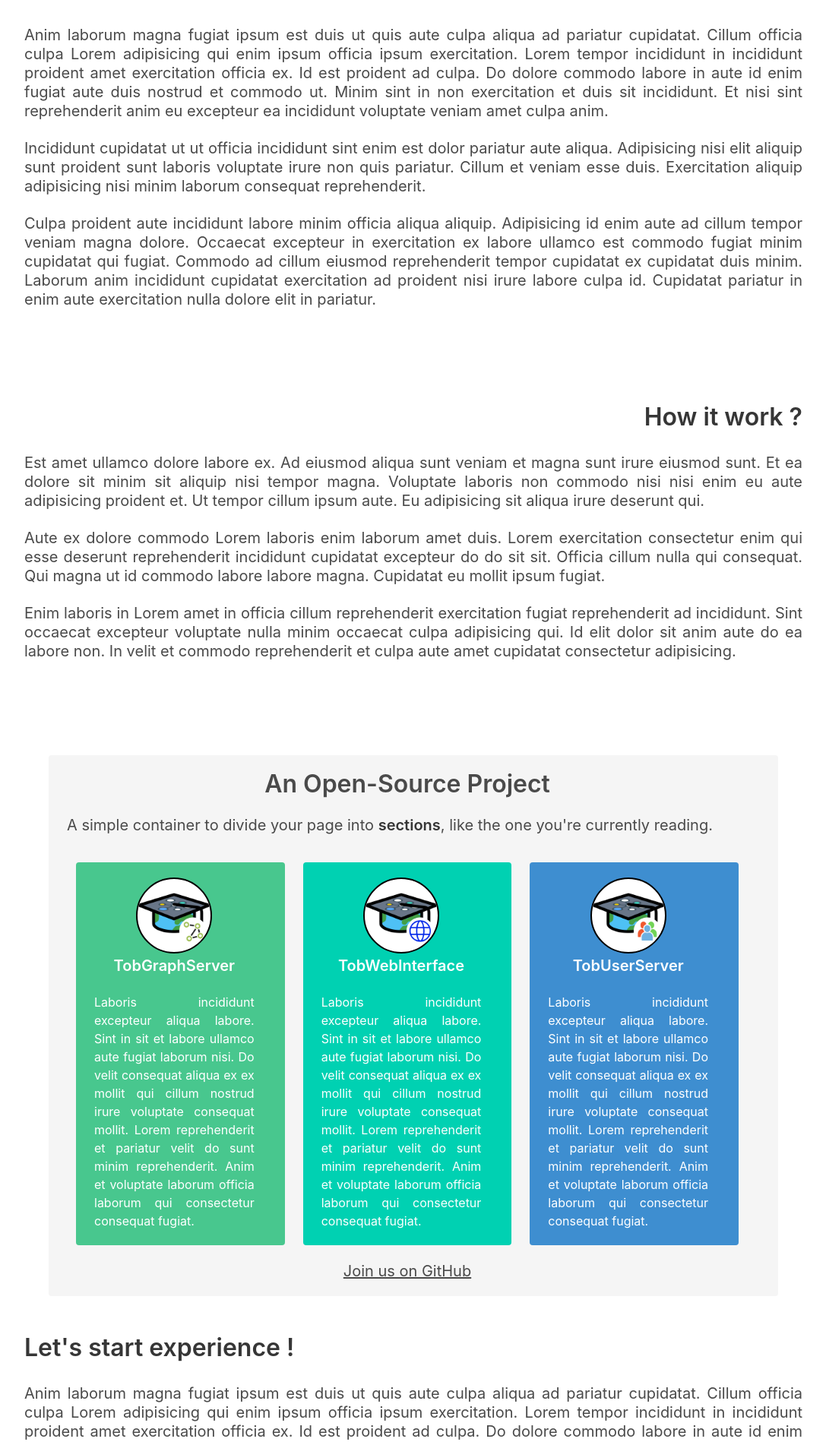
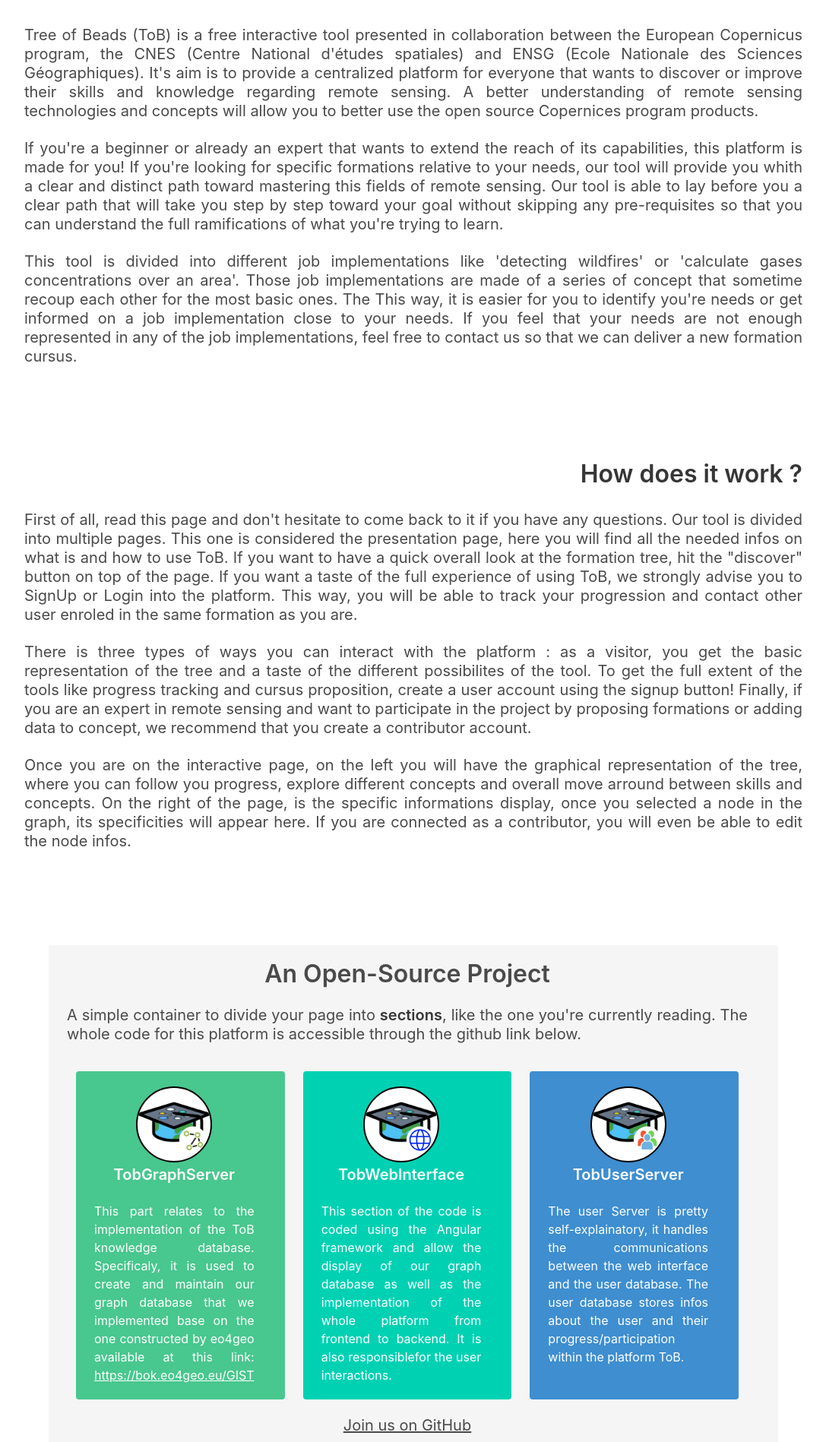
Before and after one commit to NRouyer38/TreeOfBeads, an Angular app in the folder TobWebInterface/frontend/: page / in a window 1280 px wide. Shown: the part 880-2778 px from the top of the page at 76% size, without its empty margins (96-1183 px from the left). Built offline with nearby package versions, Linux system fonts and the light colour scheme.

Commit message:
text added for the presentation page

```diff
--- a/TobWebInterface/frontend/src/app/home/discover/discover.component.html
+++ b/TobWebInterface/frontend/src/app/home/discover/discover.component.html
@@ -1,107 +1,157 @@
-<section id="discover" class="section" style="padding-left:10%; padding-right:10%;">
-  <h1 class="title" style="margin-bottom: 50px;">But what is Tree Of Beads ?</h1>
-  <h2 class="subtitle" style="text-align: justify;">
-    Anim laborum magna fugiat ipsum est duis ut quis aute culpa aliqua ad pariatur cupidatat. Cillum officia culpa Lorem
-    adipisicing qui enim ipsum officia ipsum exercitation. Lorem tempor incididunt in incididunt proident amet
-    exercitation officia ex. Id est proident ad culpa. Do dolore commodo labore in aute id enim fugiat aute duis nostrud
-    et commodo ut. Minim sint in non exercitation et duis sit incididunt. Et nisi sint reprehenderit anim eu excepteur
-    ea incididunt voluptate veniam amet culpa anim.
+<section
+  id="discover"
+  class="section"
+  style="padding-left: 10%; padding-right: 10%"
+>
+  <h1 class="title" style="margin-bottom: 50px">But what is Tree Of Beads ?</h1>
+  <h2 class="subtitle" style="text-align: justify">
+    Tree of Beads (ToB) is a free interactive tool presented in collaboration
+    between the European Copernicus program, the CNES (Centre National d'études
+    spatiales) and ENSG (Ecole Nationale des Sciences Géographiques). It's aim
+    is to provide a centralized platform for everyone that wants to discover or
+    improve their skills and knowledge regarding remote sensing. A better
+    understanding of remote sensing technologies and concepts will allow you to
+    better use the open source Copernices program products.
   </h2>
-  <h2 class="subtitle" style="text-align: justify;">
-    Incididunt cupidatat ut ut officia incididunt sint enim est dolor pariatur aute aliqua. Adipisicing nisi elit
-    aliquip sunt proident sunt laboris voluptate irure non quis pariatur. Cillum et veniam esse duis. Exercitation
-    aliquip adipisicing nisi minim laborum consequat reprehenderit.
+  <h2 class="subtitle" style="text-align: justify">
+    If you're a beginner or already an expert that wants to extend the reach of
+    its capabilities, this platform is made for you! If you're looking for
+    specific formations relative to your needs, our tool will provide you whith
+    a clear and distinct path toward mastering this fields of remote sensing.
+    Our tool is able to lay before you a clear path that will take you step by
+    step toward your goal without skipping any pre-requisites so that you can
+    understand the full ramifications of what you're trying to learn.
   </h2>
-  <h2 class="subtitle" style="text-align: justify;">
-    Culpa proident aute incididunt labore minim officia aliqua aliquip. Adipisicing id enim aute ad cillum tempor veniam
-    magna dolore. Occaecat excepteur in exercitation ex labore ullamco est commodo fugiat minim cupidatat qui fugiat.
-    Commodo ad cillum eiusmod reprehenderit tempor cupidatat ex cupidatat duis minim. Laborum anim incididunt cupidatat
-    exercitation ad proident nisi irure labore culpa id. Cupidatat pariatur in enim aute exercitation nulla dolore elit
-    in pariatur.
+  <h2 class="subtitle" style="text-align: justify">
+    This tool is divided into different job implementations like 'detecting
+    wildfires' or 'calculate gases concentrations over an area'. Those job
+    implementations are made of a series of concept that sometime recoup each
+    other for the most basic ones. The This way, it is easier for you to
+    identify you're needs or get informed on a job implementation close to your
+    needs. If you feel that your needs are not enough represented in any of the
+    job implementations, feel free to contact us so that we can deliver a new
+    formation cursus.
   </h2>
-  <div style="height: 100px;"></div>
+  <div style="height: 100px"></div>
 
-  <h1 class="title" style="margin-bottom: 50px;text-align:right;">How it work ?</h1>
+  <h1 class="title" style="margin-bottom: 50px; text-align: right">
+    How does it work ?
+  </h1>
 
-  <h2 class="subtitle" style="text-align: justify;">Est amet ullamco dolore labore ex. Ad eiusmod aliqua sunt veniam et
-    magna sunt irure eiusmod
-    sunt. Et ea dolore sit minim sit aliquip nisi tempor magna. Voluptate laboris non commodo nisi nisi enim eu aute
-    adipisicing proident et. Ut tempor cillum ipsum aute. Eu adipisicing sit aliqua irure deserunt qui.</h2>
-  <h2 class="subtitle" style="text-align: justify;">Aute ex dolore commodo Lorem laboris enim laborum amet duis. Lorem
-    exercitation consectetur enim
-    qui esse deserunt reprehenderit incididunt cupidatat excepteur do do sit sit. Officia cillum nulla qui consequat.
-    Qui magna ut id commodo labore labore magna. Cupidatat eu mollit ipsum fugiat.</h2>
-  <h2 class="subtitle" style="text-align: justify;">Enim laboris in Lorem amet in officia cillum reprehenderit
-    exercitation fugiat reprehenderit ad
-    incididunt. Sint occaecat excepteur voluptate nulla minim occaecat culpa adipisicing qui. Id elit dolor sit anim
-    aute do ea labore non. In velit et commodo reprehenderit et culpa aute amet cupidatat consectetur adipisicing.</h2>
+  <h2 class="subtitle" style="text-align: justify">
+    First of all, read this page and don't hesitate to come back to it if you
+    have any questions. Our tool is divided into multiple pages. This one is
+    considered the presentation page, here you will find all the needed infos on
+    what is and how to use ToB. If you want to have a quick overall look at the
+    formation tree, hit the "discover" button on top of the page. If you want a
+    taste of the full experience of using ToB, we strongly advise you to SignUp
+    or Login into the platform. This way, you will be able to track your
+    progression and contact other user enroled in the same formation as you are.
+  </h2>
+  <h2 class="subtitle" style="text-align: justify">
+    There is three types of ways you can interact with the platform : as a
+    visitor, you get the basic representation of the tree and a taste of the
+    different possibilites of the tool. To get the full extent of the tools like
+    progress tracking and cursus proposition, create a user account using the
+    signup button! Finally, if you are an expert in remote sensing and want to
+    participate in the project by proposing formations or adding data to
+    concept, we recommend that you create a contributor account.
+  </h2>
+  <h2 class="subtitle" style="text-align: justify">
+    Once you are on the interactive page, on the left you will have the
+    graphical representation of the tree, where you can follow you progress,
+    explore different concepts and overall move arround between skills and
+    concepts. On the right of the page, is the specific informations display,
+    once you selected a node in the graph, its specificities will appear here.
+    If you are connected as a contributor, you will even be able to edit the
+    node infos.
+  </h2>
 
-
-  <div style="height: 100px;"></div>
+  <div style="height: 100px"></div>
 
   <div class="container is-max-desktop">
-    <div class="notification" style="text-align: center;">
+    <div class="notification" style="text-align: center">
       <h1 class="title">An Open-Source Project</h1>
-      <h2 class="subtitle" style="text-align:justify;margin-top:10px;">
-        A simple container to divide your page into <strong>sections</strong>, like the one you're currently reading.
+      <h2 class="subtitle" style="text-align: justify; margin-top: 10px">
+        A simple container to divide your page into <strong>sections</strong>,
+        like the one you're currently reading. The whole code for this platform
+        is accessible through the github link below.
       </h2>
       <div class="tile">
         <div class="tile is-parent">
           <article class="tile is-child notification is-success">
             <figure class="image is-128x128">
-              <img class="is-rounded" src="./assets/img/logo_tobgraphserver.png">
+              <img
+                class="is-rounded"
+                src="./assets/img/logo_tobgraphserver.png"
+              />
             </figure>
             <p class="title is-white">TobGraphServer</p>
-            <p class="desc">Laboris incididunt excepteur aliqua labore. Sint in sit et labore ullamco aute fugiat
-              laborum nisi. Do velit consequat aliqua ex ex mollit qui cillum nostrud irure voluptate consequat mollit.
-              Lorem reprehenderit et pariatur velit do sunt minim reprehenderit. Anim et voluptate laborum officia
-              laborum qui consectetur consequat fugiat.</p>
+            <p class="desc">
+              This part relates to the implementation of the ToB knowledge
+              database. Specificaly, it is used to create and maintain our graph
+              database that we implemented base on the one constructed by eo4geo
+              available at this link: <a href>https://bok.eo4geo.eu/GIST</a>
+            </p>
           </article>
         </div>
         <div class="tile is-parent">
           <article class="tile is-child notification is-primary">
             <figure class="image is-128x128">
-              <img class="is-rounded" src="./assets/img/logo_tobwebinterface.png">
+              <img
+                class="is-rounded"
+                src="./assets/img/logo_tobwebinterface.png"
+              />
             </figure>
             <p class="title is-white">TobWebInterface</p>
-            <p class="desc">Laboris incididunt excepteur aliqua labore. Sint in sit et labore ullamco aute fugiat
-              laborum nisi. Do velit consequat aliqua ex ex mollit qui cillum nostrud irure voluptate consequat mollit.
-              Lorem reprehenderit et pariatur velit do sunt minim reprehenderit. Anim et voluptate laborum officia
-              laborum qui consectetur consequat fugiat.</p>
+            <p class="desc">
+              This section of the code is coded using the Angular framework and
+              allow the display of our graph database as well as the
+              implementation of the whole platform from frontend to backend. It
+              is also responsiblefor the user interactions.
+            </p>
           </article>
         </div>
         <div class="tile is-parent">
           <article class="tile is-child notification is-info">
             <figure class="image is-128x128">
-              <img class="is-rounded" src="./assets/img/logo_tobuserserver.png">
+              <img
+                class="is-rounded"
+                src="./assets/img/logo_tobuserserver.png"
+              />
             </figure>
             <p class="title is-white">TobUserServer</p>
-            <p class="desc">Laboris incididunt excepteur aliqua labore. Sint in sit et labore ullamco aute fugiat
-              laborum nisi. Do velit consequat aliqua ex ex mollit qui cillum nostrud irure voluptate consequat mollit.
-              Lorem reprehenderit et pariatur velit do sunt minim reprehenderit. Anim et voluptate laborum officia
-              laborum qui consectetur consequat fugiat.</p>
+            <p class="desc">
+              The user Server is pretty self-explainatory, it handles the
+              communications between the web interface and the user database.
+              The user database stores infos about the user and their
+              progress/participation within the platform ToB.
+            </p>
           </article>
         </div>
       </div>
       <a href="https://github.com/JulesPierrat/TreeOfBeads">
-        <h3 class="subtitle" style="margin-top: 10px;"> Join us on GitHub </h3>
+        <h3 class="subtitle" style="margin-top: 10px">Join us on GitHub</h3>
       </a>
     </div>
   </div>
 
-  <h1 class="title" style="margin-bottom: 50px;margin-top:50px;">Let's start experience !</h1>
-  <h2 class="subtitle" style="text-align: justify;">
-    Anim laborum magna fugiat ipsum est duis ut quis aute culpa aliqua ad pariatur cupidatat. Cillum officia culpa
-    Lorem
-    adipisicing qui enim ipsum officia ipsum exercitation. Lorem tempor incididunt in incididunt proident amet
-    exercitation officia ex. Id est proident ad culpa. Do dolore commodo labore in aute id enim fugiat aute duis
-    nostrud
-    et commodo ut. Minim sint in non exercitation et duis sit incididunt. Et nisi sint reprehenderit anim eu
-    excepteur
-    ea incididunt voluptate veniam amet culpa anim.
+  <h1 class="title" style="margin-bottom: 50px; margin-top: 50px">
+    Let's start the experience !
+  </h1>
+  <h2 class="subtitle" style="text-align: justify">
+    No that you know all there is to know about Tree of Beads, you can start the
+    experience, start learning and improving your skills by hitting the button
+    below! Hope you enjoy our platform and let's start learning everything there
+    is to know about about remote sensing!
   </h2>
-  <div style="width:100%; height:100px;margin-top:20px;display:flex;">
-    <div class="button is-primary is-outlined is-rounded" style="margin:auto;width: 200px;height: 70px;" (click)="goToLoGraphviewPage()"><strong>Enter Tree Of Beads</strong></div>
+  <div style="width: 100%; height: 100px; margin-top: 20px; display: flex">
+    <div
+      class="button is-primary is-outlined is-rounded"
+      style="margin: auto; width: 200px; height: 70px"
+      (click)="goToLoGraphviewPage()"
+    >
+      <strong>Enter Tree Of Beads</strong>
+    </div>
   </div>
-
 </section>
--- a/TobWebInterface/frontend/src/app/home/header/header.component.html
+++ b/TobWebInterface/frontend/src/app/home/header/header.component.html
@@ -5,7 +5,7 @@
             <img src="assets/img/logo_tob.png">
         </a>
         <div class="navbar-item">
-            <p>The Tree of Beads</p>
+            <p>Tree of Beads</p>
         </div>
     </div>
     <div class="navbar-menu">
```
